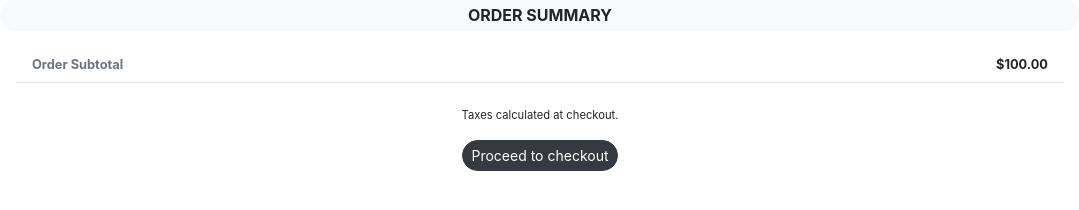
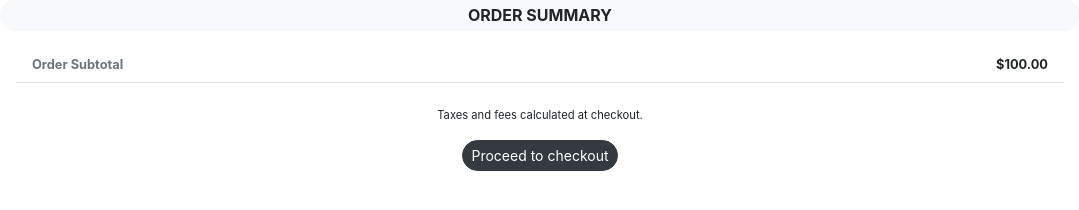
Before and after one commit to gabbyevaristo/barrl, a Flask app: template templates/cart.html in a window 1280 px wide. Shown: the part 314-524 px from the top of the page, without its empty margins (100-1179 px from the left). Run offline with Flask 2, Linux system fonts and the light colour scheme; the template is opened without the code that fills it: most values are stand-ins (such as "Sample title", 1, 10 or a date in 2020); grey boxes marked "Sample" are stand-in pictures; some libraries are stand-ins or nearby versions.

Commit message:
changed text

```diff
--- a/templates/cart.html
+++ b/templates/cart.html
@@ -145,7 +145,7 @@
         </li>
       </ul>
       <div class="text-center mb-3">
-        <p class="acknowledge"> Taxes calculated at checkout. </p>
+        <p class="acknowledge"> Taxes and fees calculated at checkout. </p>
       </div>
       <div class="text-center">
         <button id="checkout" class="btn btn-dark btn-sm rounded-pill py-1"> Proceed to checkout </button>
```
